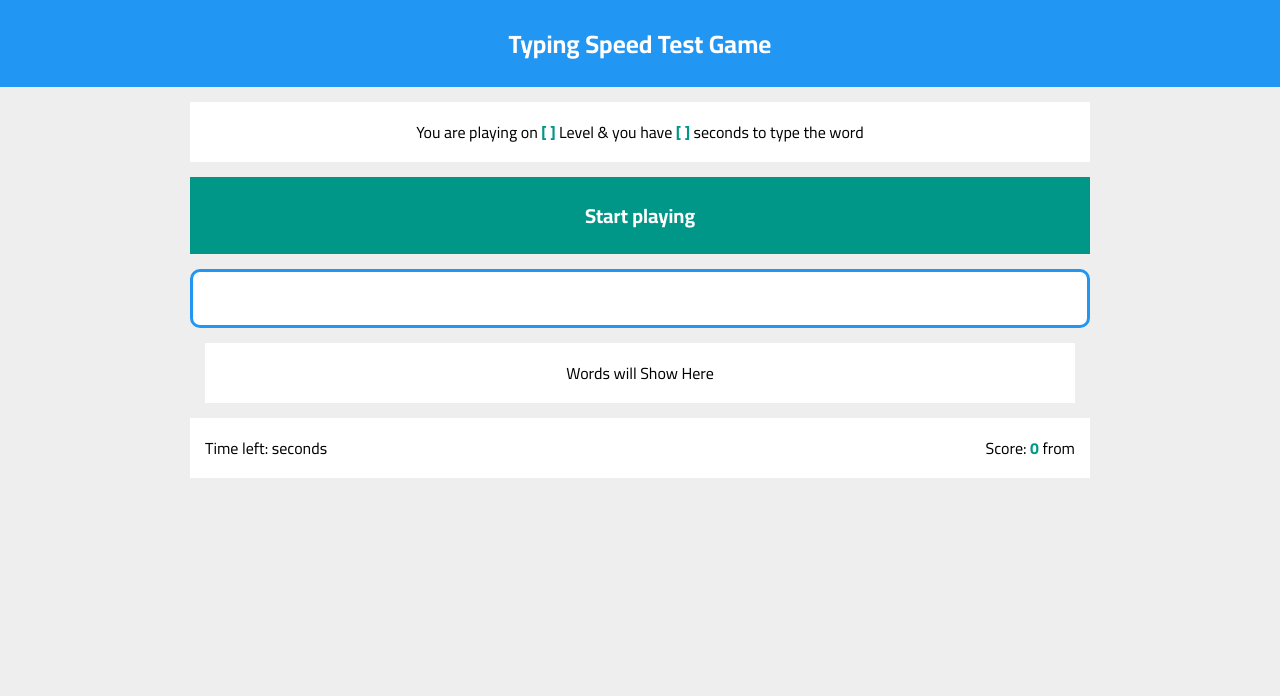
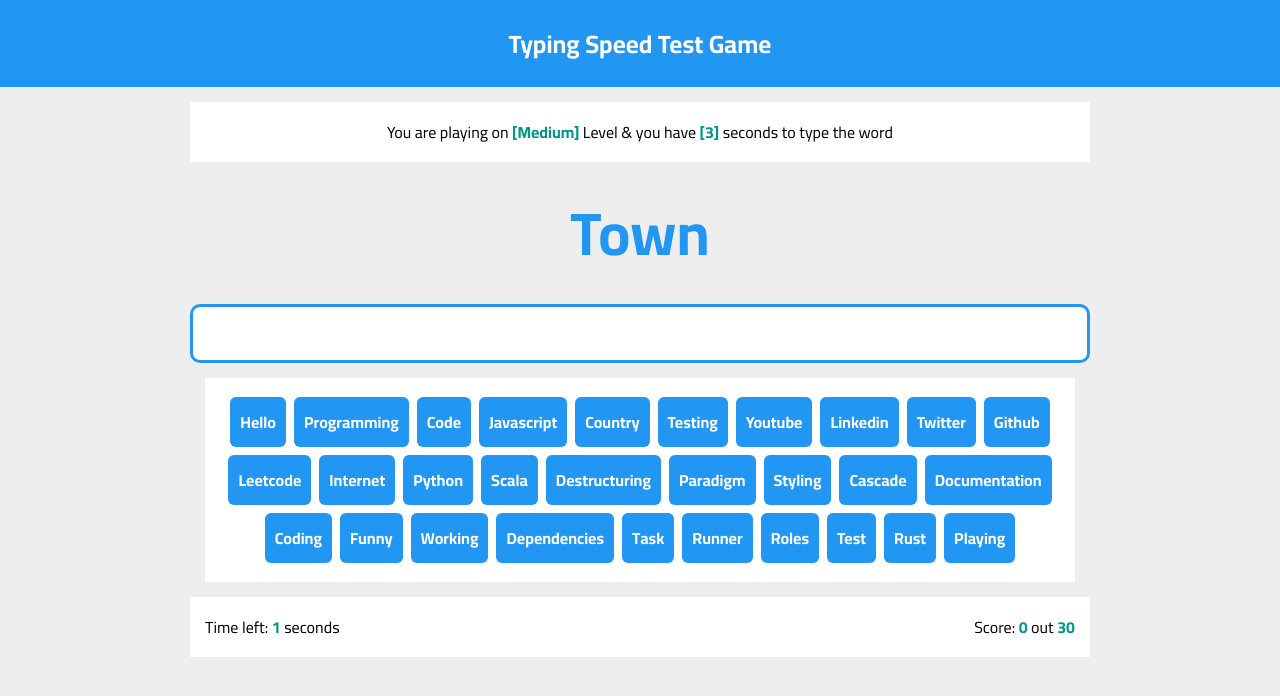
Before and after one commit to Abd-Elhadi/Speed-Test-Game, a plain HTML site: page index.html in a window 1280 px wide. Both pictures are taken after a click on the element "Start playing". Drawn offline with Linux system fonts and the light colour scheme.

Commit message:
add logic to the game

```diff
--- a/index.html
+++ b/index.html
@@ -18,7 +18,7 @@
         <div class="container">
             <div class="message">
                 You are playing on
-                <span class="lvl"></span>Level & you have <span class="seconds"></span>seconds to type the word
+                <span class="level"></span>Level & you have <span class="seconds"></span>seconds to type the word
             </div>
             <div class="start">Start playing</div>
             <div class="the-word"></div>
@@ -27,8 +27,8 @@
                 Words will Show Here
             </div>
             <div class="control">
-                <div class="time">Time left: <span></span>seconds</div>
-                <div class="score">Score: <span class="got">0 </span>from <span class="total"></span></div>
+                <div class="time">Time left: <span></span> seconds</div>
+                <div class="score">Score: <span class="got">0 </span> out <span class="total"></span></div>
             </div>
             <div class="finish"></div>
         </div>
--- a/main.css
+++ b/main.css
@@ -47,7 +47,7 @@ body {
 }
 
 .message span::before {
-    content: '[ ';
+    content: '[';
 }
 
 .message span::after {
--- a/main.js
+++ b/main.js
@@ -0,0 +1,142 @@
+// array of words
+const words = [
+    "Hello",
+    "Programming",
+    "Code",
+    "Javascript",
+    "Town",
+    "Country",
+    "Testing",
+    "Youtube",
+    "Linkedin",
+    "Twitter",
+    "Github",
+    "Leetcode",
+    "Internet",
+    "Python",
+    "Scala",
+    "Destructuring",
+    "Paradigm",
+    "Styling",
+    "Cascade",
+    "Documentation",
+    "Coding",
+    "Funny",
+    "Working",
+    "Dependencies",
+    "Task",
+    "Runner",
+    "Roles",
+    "Test",
+    "Rust",
+    "Playing"
+];
+
+// set the levels
+const levels = {
+    'Easy': 5,
+    'Medium': 3,
+    'Hard': 2,
+};
+
+// default level
+let defaultLevelName = 'Medium';
+let defaultLevelSeconds = levels[defaultLevelName];
+
+// get selectors
+let startButton = document.querySelector('.start');
+let lelevelNameSpan = document.querySelector('.message .level');
+let secondsSpan = document.querySelector('.message .seconds');
+let theWord = document.querySelector('.the-word');
+let upcomingWords = document.querySelector('.upcoming-words');
+let input = document.querySelector('.input');
+let timeLeftSpan = document.querySelector('.time span');
+let scoreGot = document.querySelector('.score .got');
+let scoreTotal = document.querySelector('.score .total');
+let finishMessage = document.querySelector('.finish');
+
+// set level name, seconds and score
+lelevelNameSpan.innerHTML = defaultLevelName;
+secondsSpan.innerHTML = defaultLevelSeconds;
+timeLeftSpan.innerHTML = defaultLevelSeconds;
+scoreTotal.innerHTML = words.length
+
+// disable paste event
+input.onpaste = () => false;
+
+// start the game
+startButton.onclick = () => {
+    startButton.remove();
+    input.focus();
+
+    // generate word function
+    generateWord();
+};
+
+function generateWord() {
+    // get a random word from words
+    let randomWord = words[Math.floor(Math.random() * words.length)];
+
+    // get word's index
+    let wordIndex = words.indexOf(randomWord);
+
+    // remove word from array
+    words.splice(wordIndex, 1);
+
+    //show the random word
+    theWord.innerHTML = randomWord;
+
+    // empty upcoming words
+    upcomingWords.innerHTML = '';
+
+    // generate upcoming words
+    for (let i = 0; i < words.length; i++) {
+        let div = document.createElement('div');
+        let txt = document.createTextNode(words[i]);
+        div.appendChild(txt);
+        upcomingWords.appendChild(div);
+    }
+
+    // call start play function
+    startPlay();
+}
+
+function startPlay() {
+    timeLeftSpan.innerHTML = defaultLevelSeconds;
+    let start = setInterval(() => {
+        timeLeftSpan.innerHTML--;
+        if (timeLeftSpan.innerHTML == 0) {
+            // stop timer
+            clearInterval(start);
+
+            // compare words
+            if (theWord.innerHTML.toLowerCase() == input.value.toLowerCase()) {
+                // empty input field
+                input.value = '';
+                // increase score
+                scoreGot.innerHTML++;
+
+                // check if there are still words left
+                if (words.length > 0) {
+                    // call generate words function
+                    generateWord();
+                } else {
+                    // end game
+                    let span = document.createElement('span');
+                    span.className = 'prefect';
+                    let spanTxt = document.createTextNode('Congratulations!!!');
+                    span.appendChild(spanTxt);
+                    finishMessage.appendChild(span);
+                    // remove upcoming words box
+                    upcomingWords.remove();
+                }
+            } else {
+                let span = document.createElement('span');
+                span.className = 'poor';
+                let spanTxt = document.createTextNode('Game Over');
+                span.appendChild(spanTxt);
+                finishMessage.appendChild(span);
+            }
+        }
+    }, 1000);
+}
```
